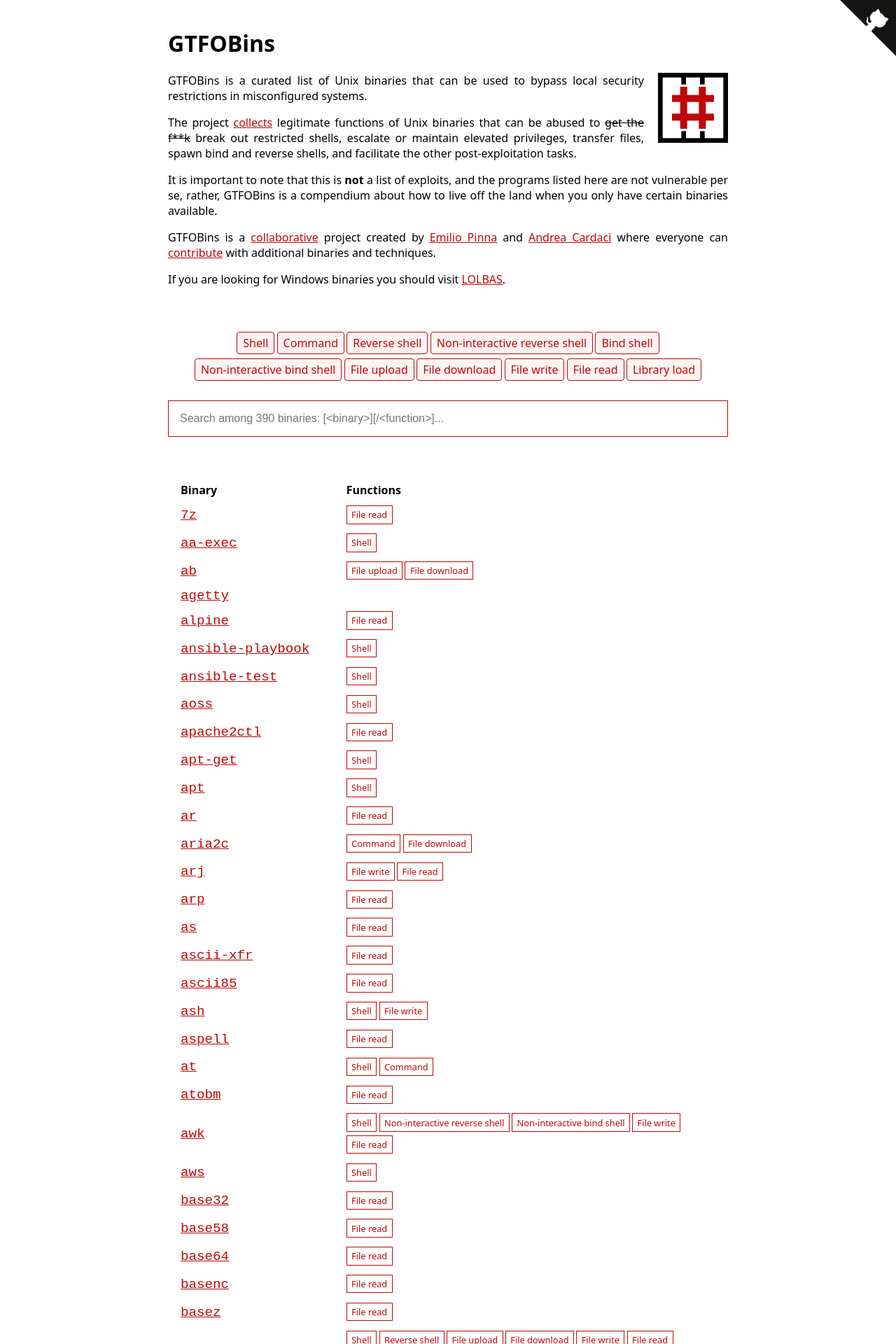
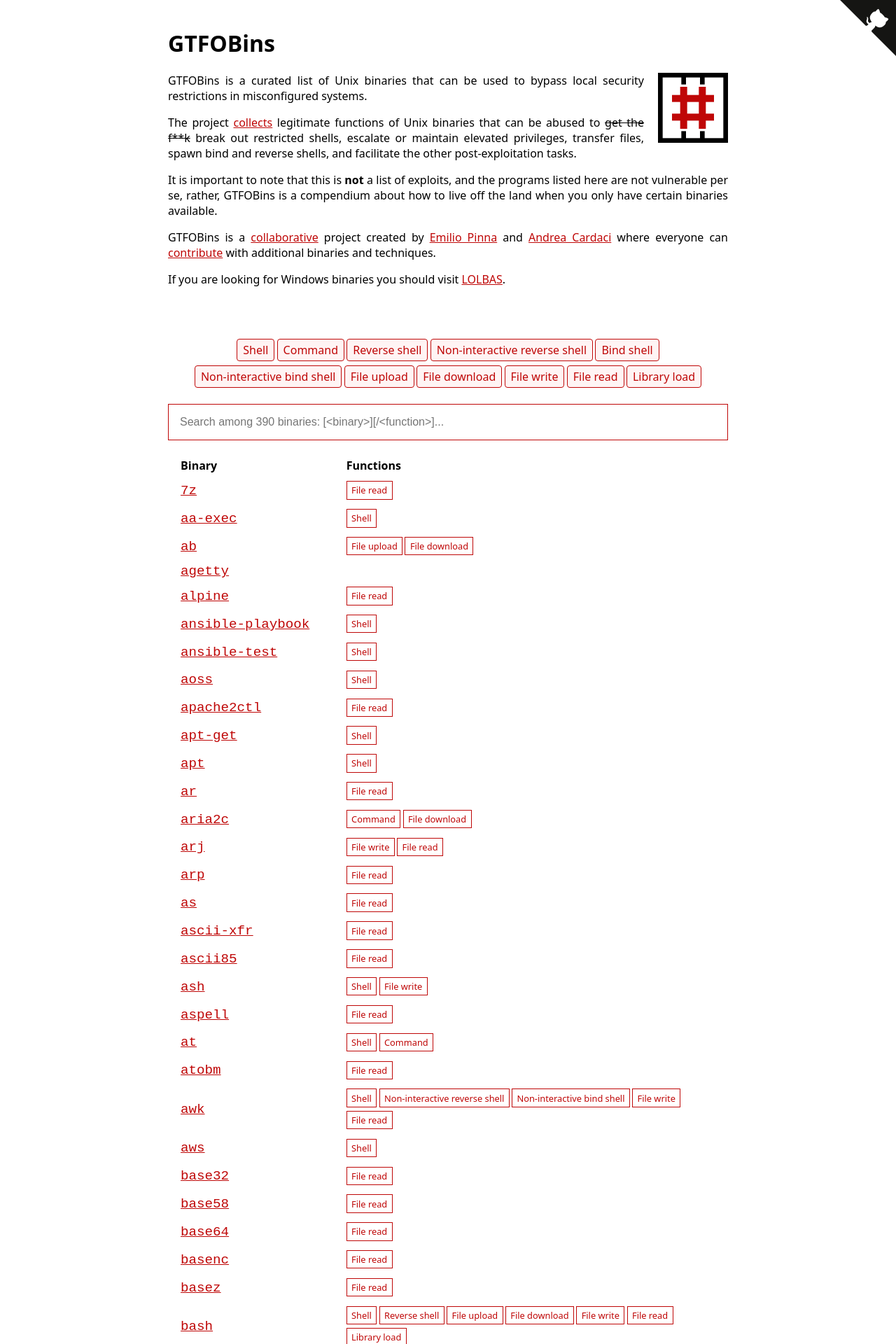
Before and after one commit to GTFOBins/GTFOBins.github.io, a Jekyll site: the page built from index.md, in a window 1280 px wide. Shown: the top 1920 px of the page at 70% size. Built offline with Jekyll 4.4.1, drawn with Linux system fonts in a browser that asks for light colours.

Commit message:
Adjust search section spacing

```diff
--- a/assets/style.scss
+++ b/assets/style.scss
@@ -104,8 +104,8 @@ h2, h3, h4, h5, h5 {
 // binary list and search
 
 #bin-search-wrapper {
-    margin: 50px 0;
-    padding: 10px 0;
+    margin-top: 50px;
+    padding-top: 20px;
     position: relative; // XXX needed for tooltip sizing
 
     #bin-search-filters {
@@ -135,7 +135,7 @@ h2, h3, h4, h5, h5 {
     }
 
     #bin-search {
-        margin-top: 25px;
+        margin: 20px 0;
         padding: 1em;
         font-size: 1rem;
         width: 100%;
```
